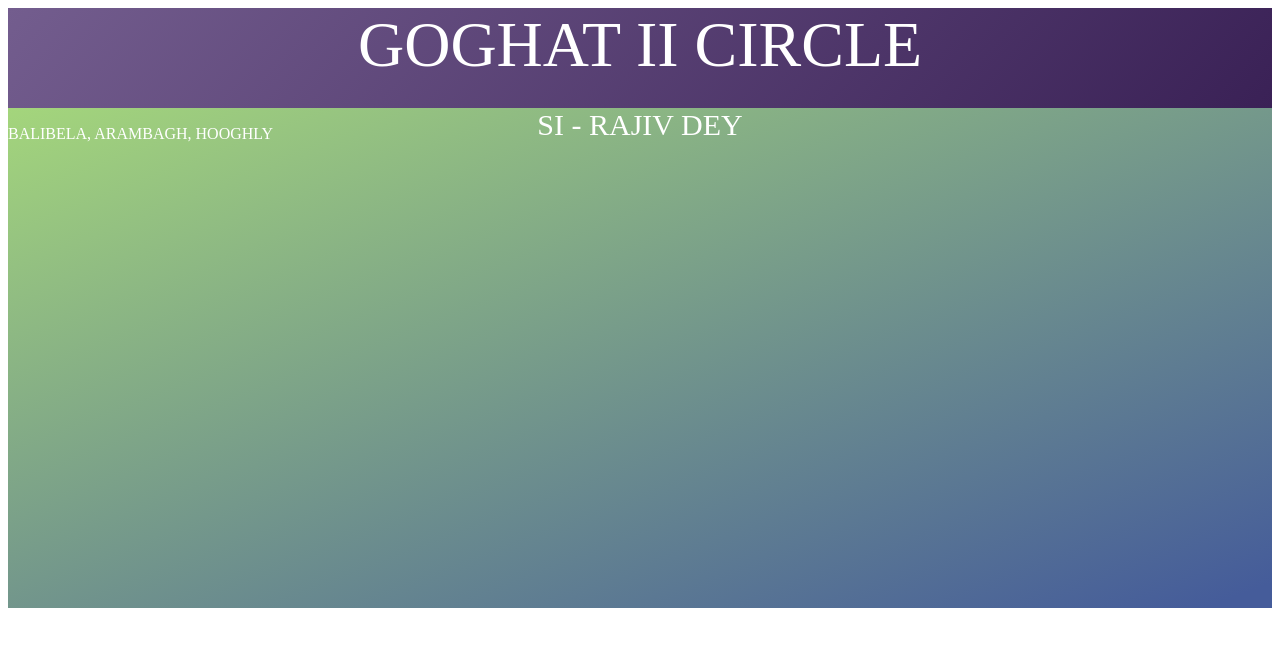
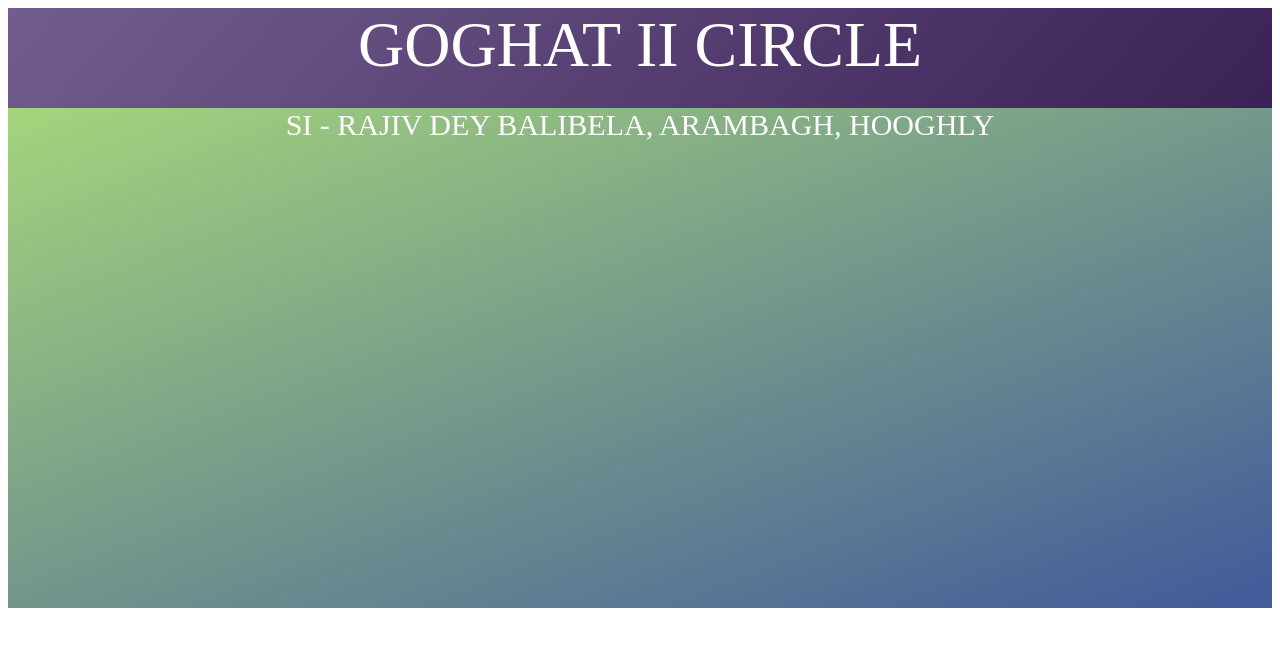
Before and after one commit to ANIRBAN597/goghatIIclrc.github.io, a plain HTML site: page index.html in a window 1280 px wide. Drawn offline with Linux system fonts and the light colour scheme.

Commit message:
4th commit index.html

```diff
--- a/index.html
+++ b/index.html
@@ -21,9 +21,11 @@
 
         <div class="header">
           <h1>GOGHAT II CIRCLE</h1>
-            <div>BALIBELA, ARAMBAGH, HOOGHLY</div>
+
         </div>
         <div class="content">
           SI - RAJIV DEY
+            BALIBELA, ARAMBAGH, HOOGHLY
         </div>
+
 </html>
```
